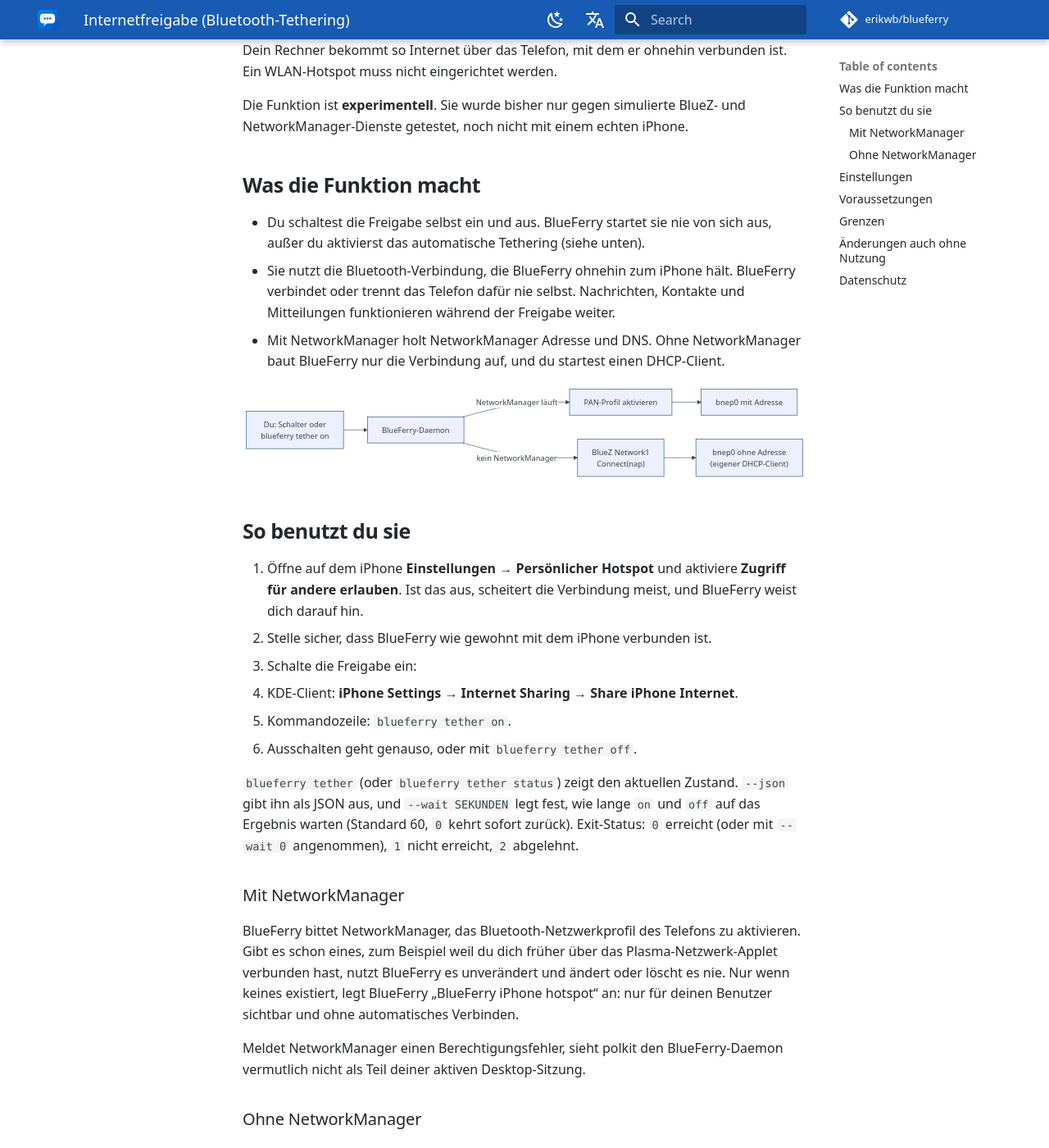
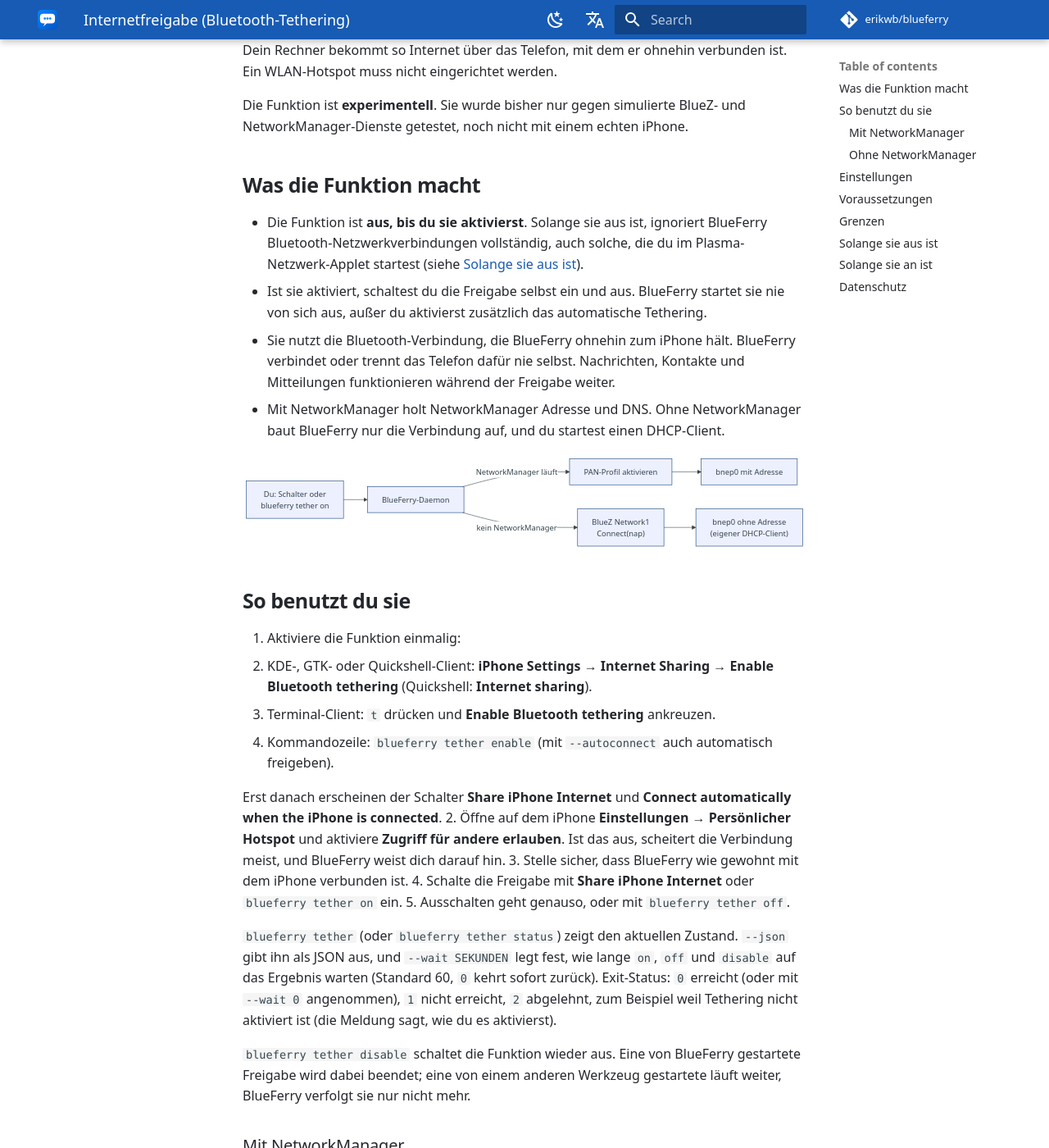
Before and after one commit to erikwb/blueferry, an MkDocs documentation site: the page built from docs/de/user/bluetooth-tethering.md, in a window 1280 px wide and 1400 px high, scrolled down 204 px. Shown: the whole window at 82% size. Built offline with MkDocs 1.6.1 and Material for MkDocs 9.7.7, drawn with Linux system fonts in a browser that asks for light colours; some web fonts are replaced; comment, search, counter and statistics services are not loaded; some of the changed text lies outside the part shown.

Commit message:
Document the tethering opt-in
The README, the English and German user pages, ARCHITECTURE.md and
PROTOCOL.md now describe tethering as off until "Enable Bluetooth
tethering" is ticked (or "blueferry tether enable" is run), where the
checkbox lives in each client, the saved settings and their local.env
seeds, and what changes while the feature is off versus on: no Network1
watch, no adoption of applet-started links, no recovery hold, and a
refused Connect. The "only the CLI and Qt have controls" limitation is
gone. A stale duplicated sentence left over from the rebase onto the
proximity lock is removed from ARCHITECTURE.md.

```diff
--- a/docs/de/user/bluetooth-tethering.md
+++ b/docs/de/user/bluetooth-tethering.md
@@ -10,8 +10,13 @@ iPhone.
 
 ## Was die Funktion macht
 
-- Du schaltest die Freigabe selbst ein und aus. BlueFerry startet sie nie von
-  sich aus, außer du aktivierst das automatische Tethering (siehe unten).
+- Die Funktion ist **aus, bis du sie aktivierst**. Solange sie aus ist,
+  ignoriert BlueFerry Bluetooth-Netzwerkverbindungen vollständig, auch
+  solche, die du im Plasma-Netzwerk-Applet startest (siehe
+  [Solange sie aus ist](#solange-sie-aus-ist)).
+- Ist sie aktiviert, schaltest du die Freigabe selbst ein und aus. BlueFerry
+  startet sie nie von sich aus, außer du aktivierst zusätzlich das
+  automatische Tethering.
 - Sie nutzt die Bluetooth-Verbindung, die BlueFerry ohnehin zum iPhone hält.
   BlueFerry verbindet oder trennt das Telefon dafür nie selbst. Nachrichten,
   Kontakte und Mitteilungen funktionieren während der Freigabe weiter.
@@ -30,21 +35,34 @@ flowchart LR
 
 ## So benutzt du sie
 
-1. Öffne auf dem iPhone **Einstellungen → Persönlicher Hotspot** und
+1. Aktiviere die Funktion einmalig:
+   - KDE-, GTK- oder Quickshell-Client: **iPhone Settings → Internet
+     Sharing → Enable Bluetooth tethering** (Quickshell: **Internet sharing**).
+   - Terminal-Client: `t` drücken und **Enable Bluetooth tethering**
+     ankreuzen.
+   - Kommandozeile: `blueferry tether enable` (mit `--autoconnect` auch
+     automatisch freigeben).
+
+   Erst danach erscheinen der Schalter **Share iPhone Internet** und **Connect
+   automatically when the iPhone is connected**.
+2. Öffne auf dem iPhone **Einstellungen → Persönlicher Hotspot** und
    aktiviere **Zugriff für andere erlauben**. Ist das aus, scheitert die
    Verbindung meist, und BlueFerry weist dich darauf hin.
-2. Stelle sicher, dass BlueFerry wie gewohnt mit dem iPhone verbunden ist.
-3. Schalte die Freigabe ein:
-   - KDE-Client: **iPhone Settings → Internet Sharing → Share iPhone
-     Internet**.
-   - Kommandozeile: `blueferry tether on`.
-4. Ausschalten geht genauso, oder mit `blueferry tether off`.
+3. Stelle sicher, dass BlueFerry wie gewohnt mit dem iPhone verbunden ist.
+4. Schalte die Freigabe mit **Share iPhone Internet** oder `blueferry tether
+   on` ein.
+5. Ausschalten geht genauso, oder mit `blueferry tether off`.
 
 `blueferry tether` (oder `blueferry tether status`) zeigt den aktuellen
 Zustand. `--json` gibt ihn als JSON aus, und `--wait SEKUNDEN` legt fest, wie
-lange `on` und `off` auf das Ergebnis warten (Standard 60, `0` kehrt sofort
-zurück). Exit-Status: `0` erreicht (oder mit `--wait 0` angenommen), `1`
-nicht erreicht, `2` abgelehnt.
+lange `on`, `off` und `disable` auf das Ergebnis warten (Standard 60, `0`
+kehrt sofort zurück). Exit-Status: `0` erreicht (oder mit `--wait 0`
+angenommen), `1` nicht erreicht, `2` abgelehnt, zum Beispiel weil Tethering
+nicht aktiviert ist (die Meldung sagt, wie du es aktivierst).
+
+`blueferry tether disable` schaltet die Funktion wieder aus. Eine von
+BlueFerry gestartete Freigabe wird dabei beendet; eine von einem anderen
+Werkzeug gestartete läuft weiter, BlueFerry verfolgt sie nur nicht mehr.
 
 ### Mit NetworkManager
 
@@ -68,12 +86,19 @@ Daemons und endet deshalb, wenn der Daemon stoppt oder neu startet.
 
 ## Einstellungen
 
-Beide Einstellungen sind optional und gehören in
-`~/.config/blueferry/local.env`:
+**Enable Bluetooth tethering** und **Connect automatically** werden in
+BlueFerrys `settings.json` gespeichert, sobald du sie in einem Client oder
+mit `blueferry tether enable`/`disable` änderst, und wirken sofort.
+Automatisches Tethering funktioniert nur, solange Tethering aktiviert ist;
+`blueferry tether off` oder Ausschalten im Netzwerk-Applet pausiert es bis
+zum nächsten ausdrücklichen `on`.
+
+Optionale Variablen in `~/.config/blueferry/local.env`:
 
 | Variable | Standard | Bedeutung |
 | --- | --- | --- |
-| `BLUEFERRY_TETHER_AUTOCONNECT` | `false` | Automatisch freigeben, sobald Nachrichten verbunden sind. `blueferry tether off` oder Ausschalten im Netzwerk-Applet pausiert das bis zum nächsten ausdrücklichen `on`. |
+| `BLUEFERRY_TETHER_ENABLED` | `false` | Anfangswert für **Enable Bluetooth tethering**. Eine später gespeicherte Wahl hat Vorrang; der Daemon protokolliert, wenn er den Wert deshalb ignoriert. |
+| `BLUEFERRY_TETHER_AUTOCONNECT` | `false` | Anfangswert für **Connect automatically**. Eine später gespeicherte Wahl hat Vorrang. |
 | `BLUEFERRY_TETHER_BACKEND` | `auto` | `auto` bevorzugt NetworkManager, `networkmanager` erzwingt ihn, `bluez` erzwingt den reinen Verbindungsmodus. |
 
 Starte den Daemon nach einer Änderung an `local.env` neu.
@@ -97,25 +122,39 @@ Starte den Daemon nach einer Änderung an `local.env` neu.
   BlueFerry ändert keine Profile, die es nicht angelegt hat.
 - „Persönlicher Hotspot ist aus“ ist eine Vermutung: BlueZ meldet nur einen
   allgemeinen Fehler, deshalb ist die Meldung vorsichtig formuliert.
-- Bedienelemente gibt es nur in der Kommandozeile und im KDE-Client. GTK,
-  Quickshell und der Terminal-Client haben keine.
+- Eine Freigabe, die beim Deaktivieren bereits besteht und die BlueFerry nicht
+  in dieser Sitzung gestartet hat (etwa nach einem Daemon-Neustart), läuft
+  weiter. Beende sie bei Bedarf im Netzwerk-Applet.
 
-## Änderungen auch ohne Nutzung
+## Solange sie aus ist
 
-- Der Daemon bietet die D-Bus-Schnittstelle `Tether1` an und beobachtet den
-  Bluetooth-Netzwerkzustand des Telefons (nur lesend).
+Das ist der Standard.
+
+- Der Daemon bietet die D-Bus-Schnittstelle `Tether1` weiter an, beobachtet
+  aber den Bluetooth-Netzwerkzustand des Telefons nicht.
+- Eine anderswo gestartete Freigabe, etwa aus dem Plasma-Netzwerk-Applet,
+  wird nicht übernommen und beeinflusst BlueFerry nicht.
+- BlueFerrys letztes Mittel, das Aus- und Einschalten des Bluetooth-Adapters
+  (stellt die iPhone-Mitteilungen wieder her), funktioniert genau wie ohne
+  diese Funktion.
+- `blueferry tether on` und der D-Bus-Aufruf `Connect` werden abgelehnt.
+
+## Solange sie an ist
+
+- BlueFerry beobachtet den Bluetooth-Netzwerkzustand des Telefons (nur
+  lesend).
 - Eine anderswo gestartete Freigabe, etwa aus dem Plasma-Netzwerk-Applet,
   erscheint in BlueFerry als aktiv und lässt sich dort ausschalten.
 - Solange eine Freigabe-Verbindung besteht, lässt BlueFerry sein letztes
   Mittel, das Aus- und Einschalten des Bluetooth-Adapters, aus, damit deine
   Verbindung nicht abreißt. Bei unbekannter Schnittstelle wartet es höchstens
-  10 Minuten.
+  10 Minuten. Deaktivieren hebt das sofort auf.
 
 ## Datenschutz
 
 - Das Änderungssignal enthält keine Daten. Clients fragen den Zustand ab; er
   enthält nur Zustand, Schnittstellenname, Backend-Name, ob die Freigabe
-  anderswo gestartet wurde, einen Fehlercode und zwei Schalter.
+  anderswo gestartet wurde, einen Fehlercode und vier Schalter (darunter deine beiden Einstellungen).
 - Keine IP-Adresse, MAC-Adresse und kein Gerätename wird angezeigt,
   gesendet oder protokolliert. Logs enthalten nur Fehlernamen, Fehlercodes
   und NetworkManager-Reason-Nummern.
```
Also changed, not shown: ARCHITECTURE.md (+23 -13 lines), PROTOCOL.md (+3 -1 lines), README.md (+43 -20 lines), docs/en/user/bluetooth-tethering.md (+57 -21 lines).
